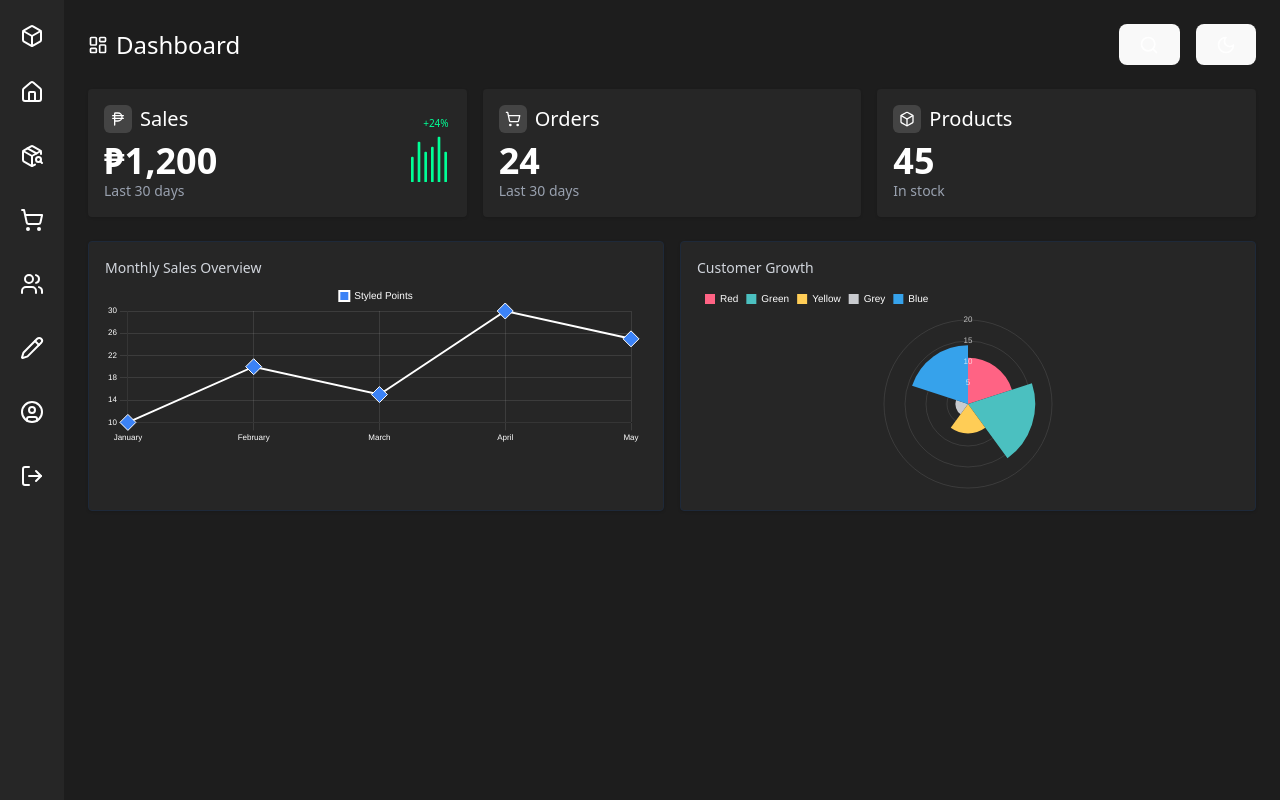
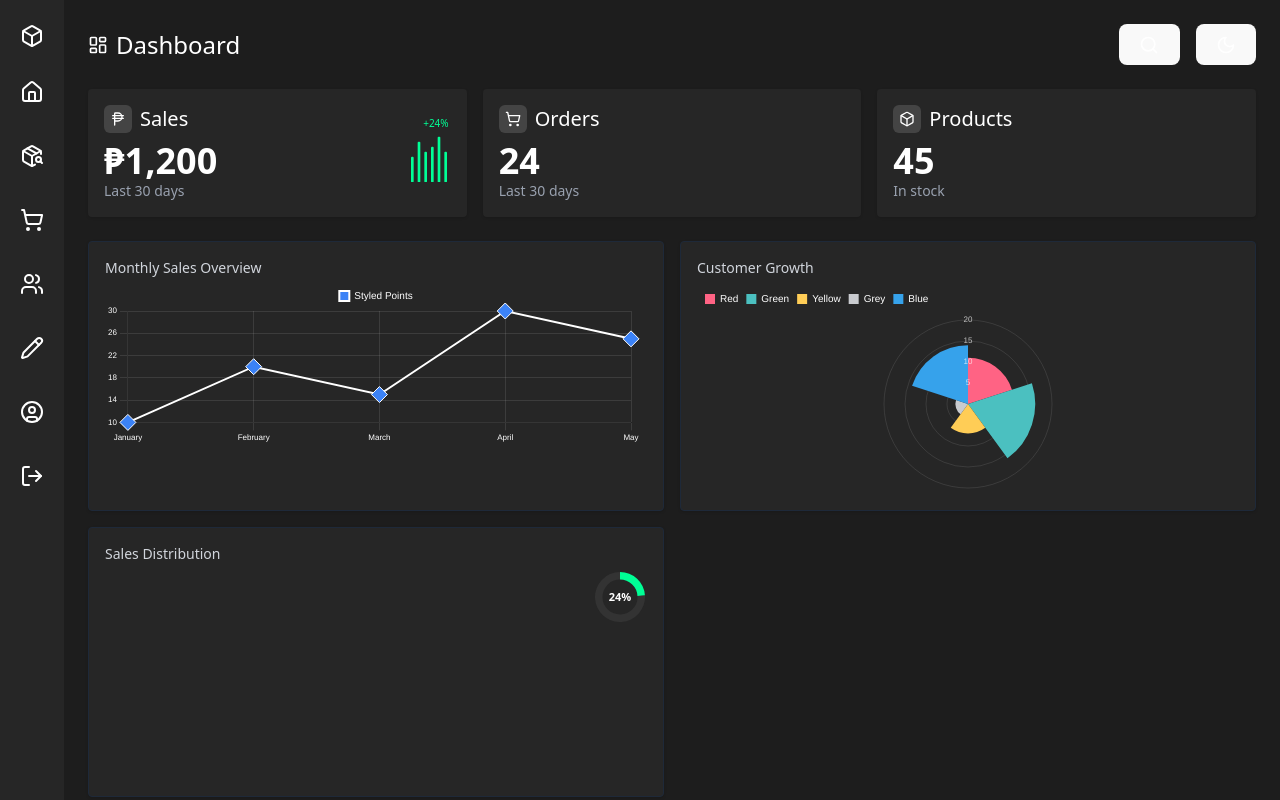
Before and after one commit to LeoDiD/ADMIN-MERN, a React app in the folder frontend/: page / in a window 1280 px wide. Built offline with nearby package versions, Linux system fonts and the light colour scheme; the HTML template or start-up script is replaced by a standard one.

Commit message:
add another chart in the dashboard its for the product categories

```diff
--- /dev/null
+++ b/frontend/src/components/MiniDoughnutChart.jsx
@@ -0,0 +1,73 @@
+// For the green doughnut chart in the Sales card
+import { Doughnut } from 'react-chartjs-2';
+import {
+  Chart as ChartJS,
+  ArcElement,
+  Tooltip,
+} from 'chart.js';
+
+ChartJS.register(ArcElement, Tooltip);
+
+const MiniDoughnutChart = ({ dataSetColor = '#00FF96', percentage = 24 }) => {
+  // For a doughnut chart, we're displaying percentage as filled portion
+  // and remaining percentage as empty portion
+  const data = {
+    labels: ['Completed', 'Remaining'],
+    datasets: [
+      {
+        data: [percentage, 100 - percentage],
+        backgroundColor: [
+          dataSetColor,
+          '#333333' // Dark background for remaining portion
+        ],
+        borderWidth: 0,
+        cutout: '70%', // Creates the doughnut hole (70% of radius)
+      },
+    ],
+  };
+
+  const options = {
+    responsive: true,
+    maintainAspectRatio: false,
+    plugins: {
+      tooltip: {
+        enabled: false,
+      },
+      legend: {
+        display: false,
+      },
+    },
+    // No scales needed for doughnut chart
+  };
+
+  return (
+    <div style={{
+      position: 'relative',
+      height: '50px',
+      width: '50px',  // Made slightly wider for the circular shape
+      marginLeft: 'auto',
+      marginRight: '2px',
+      marginTop: '8px'
+    }}>
+      {/* Percentage display in the center of doughnut */}
+      <div
+        style={{
+          position: 'absolute',
+          top: '50%',
+          left: '50%',
+          transform: 'translate(-50%, -50%)',
+          fontSize: '11px',
+          fontWeight: '700',
+          color: 'white',
+          zIndex: 10
+        }}
+      >
+        {percentage}%
+      </div>
+
+      <Doughnut data={data} options={options} />
+    </div>
+  );
+};
+
+export default MiniDoughnutChart;
--- a/frontend/src/pages/Dashboard.jsx
+++ b/frontend/src/pages/Dashboard.jsx
@@ -2,6 +2,7 @@ import React, { useState } from "react";
 import PointStyleChart from '../components/PointStyleChart';
 import PolarAreaChart from '../components/PolarAreaChart';
 import MinimalBarChart from '../components/MinimalBarChart';
+import MiniDoughnut from '../components/MiniDoughnutChart';
 import { PhilippinePeso, ShoppingCart, Box, Search, Sun, Moon, LayoutDashboard } from "lucide-react";
 
 const Dashboard = () => {
@@ -113,6 +114,14 @@ const Dashboard = () => {
             <PolarAreaChart />
           </div>
         </div>
+
+        {/* Fixed duplicated chart - added a different title */}
+        <div style={{ backgroundColor: "#262626" }} className="p-4 rounded shadow border border-gray-800">
+          <span className="text-gray-300 mb-2 block text-sm font-medium">Sales Distribution</span>
+          <div className="h-52 w-full">
+            <MiniDoughnut />
+          </div>
+        </div>
       </div>
     </div>
   );
```
